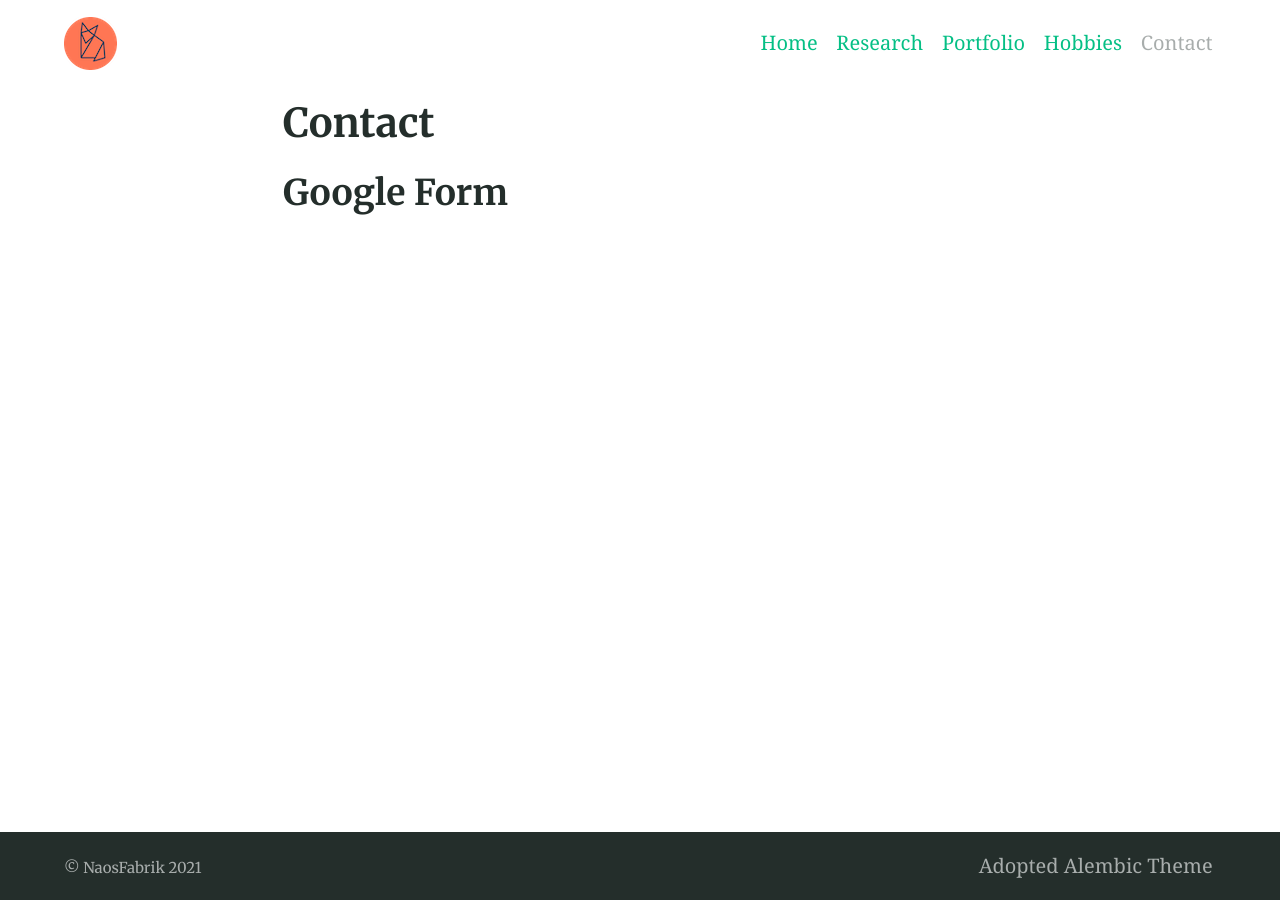
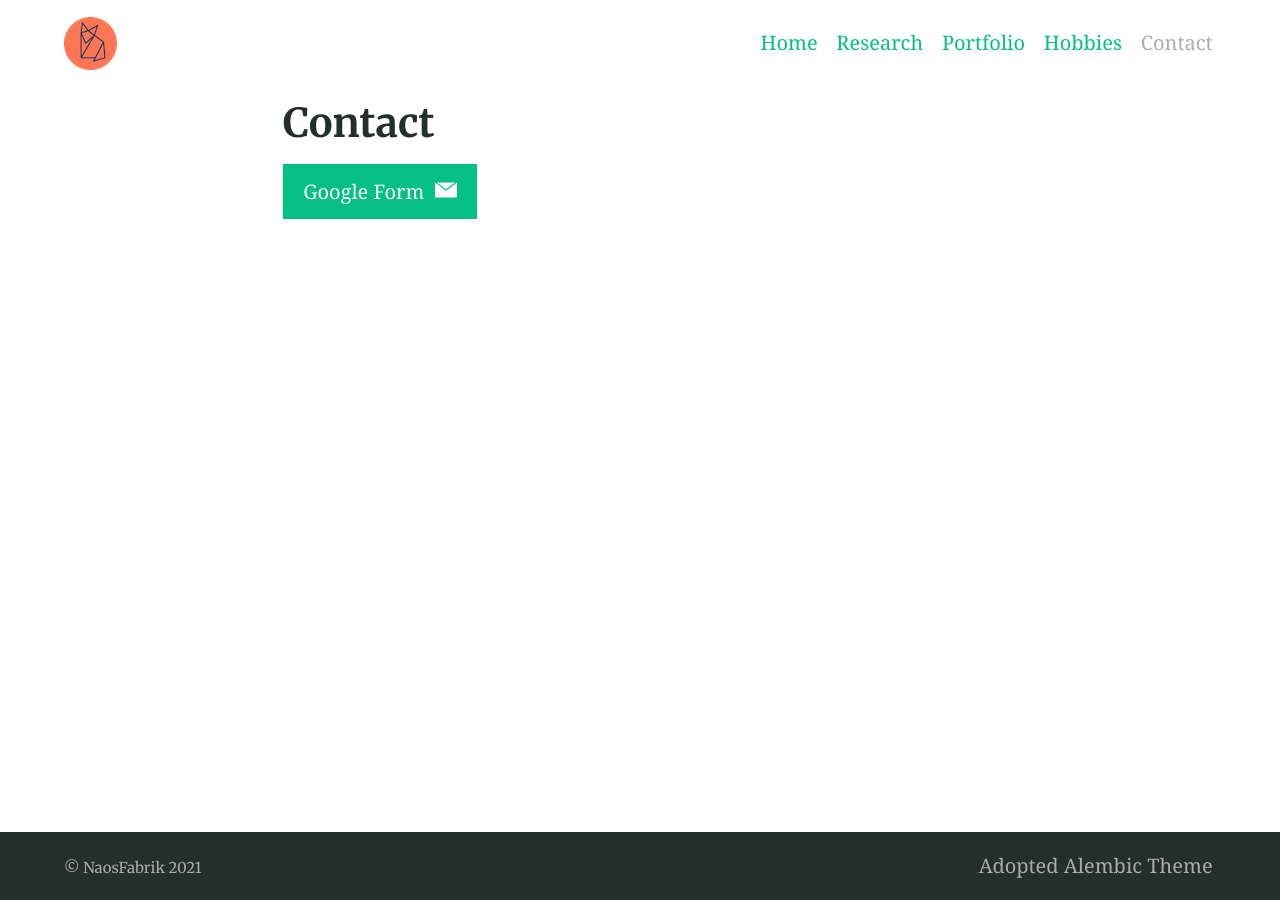
Before and after one commit to NaosFabrik/NaosFabrik.github.io, a Jekyll site: the page built from search.md, in a window 1280 px wide. Built offline with Jekyll 4.4.1, drawn with Linux system fonts in a browser that asks for light colours.

Commit message:
Update search.md

```diff
--- a/search.md
+++ b/search.md
@@ -3,4 +3,4 @@ title: Contact
 excerpt: "Contact Information"
 ---
 
-## Google Form
+{% include button.html text="Google Form" icon="email" link="https://forms.gle/eNTHtCFPUnCRYaMWA" %}
```
